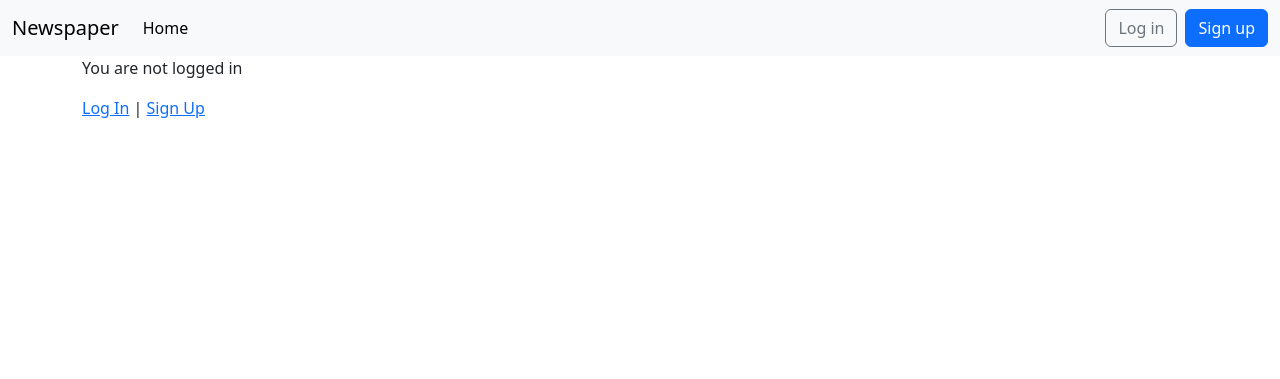
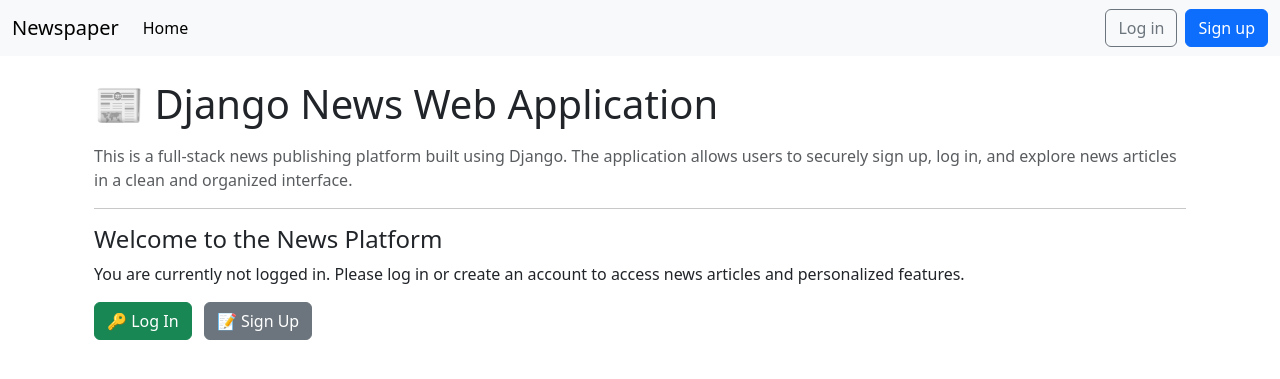
Before and after one commit to pranabsarma18/news, a Django app: page / in a window 1280 px wide. Shown: the top 379 px of the page. Run offline with Django 5.2, Linux system fonts and the light colour scheme; parts of the project's set-up code (start-up, migrations or seed data) failed here and were passed over.

Commit message:
update the home page

```diff
--- a/templates/home.html
+++ b/templates/home.html
@@ -1,19 +1,68 @@
 <!-- templates/home.html -->
 {% extends "base.html" %}
+
 {% block title %}Home{% endblock title %}
+
 {% block content %}
+
+<div class="container mt-4">
+
+    <h1 class="mb-3">📰 Django News Web Application</h1>
+
+    <p class="text-muted">
+        This is a full-stack news publishing platform built using Django.
+        The application allows users to securely sign up, log in, and explore
+        news articles in a clean and organized interface.
+    </p>
+
+    <hr>
+
     {% if user.is_authenticated %}
-        <p>Hi {{ user.username }}! You are {{ user.age }} years old.</p>
+
+        <h4 class="mt-3">Welcome, {{ user.username }} 👋</h4>
+
+        <p>
+            Your profile information:
+            <br>
+            <strong>Age:</strong> {{ user.age }} years
+        </p>
+
+        <p>
+            As a registered user, you can browse published news articles,
+            stay updated with the latest content, and securely manage your session.
+        </p>
+
+        <a class="btn btn-primary mb-3" href="{% url 'article_list' %}" role="button">
+            📖 View All Articles
+        </a>
+
         <form action="{% url 'logout' %}" method="post">
             {% csrf_token %}
-            <button type="submit">Log Out</button>
+            <button class="btn btn-outline-danger" type="submit">
+                🔒 Log Out
+            </button>
         </form>
-        <br/>
-        <p><a class="btn btn-primary" href="{% url 'article_list' %}" role="button">
-        View all articles</a></p>
+
     {% else %}
-        <p>You are not logged in</p>
-        <a href="{% url 'login' %}">Log In</a> |
-        <a href="{% url 'signup' %}">Sign Up</a>
+
+        <h4 class="mt-3">Welcome to the News Platform</h4>
+
+        <p>
+            You are currently not logged in.
+            Please log in or create an account to access news articles
+            and personalized features.
+        </p>
+
+        <a class="btn btn-success me-2" href="{% url 'login' %}">
+            🔑 Log In
+        </a>
+
+        <a class="btn btn-secondary" href="{% url 'signup' %}">
+            📝 Sign Up
+        </a>
+
     {% endif %}
+
+</div>
+
 {% endblock content %}
```
